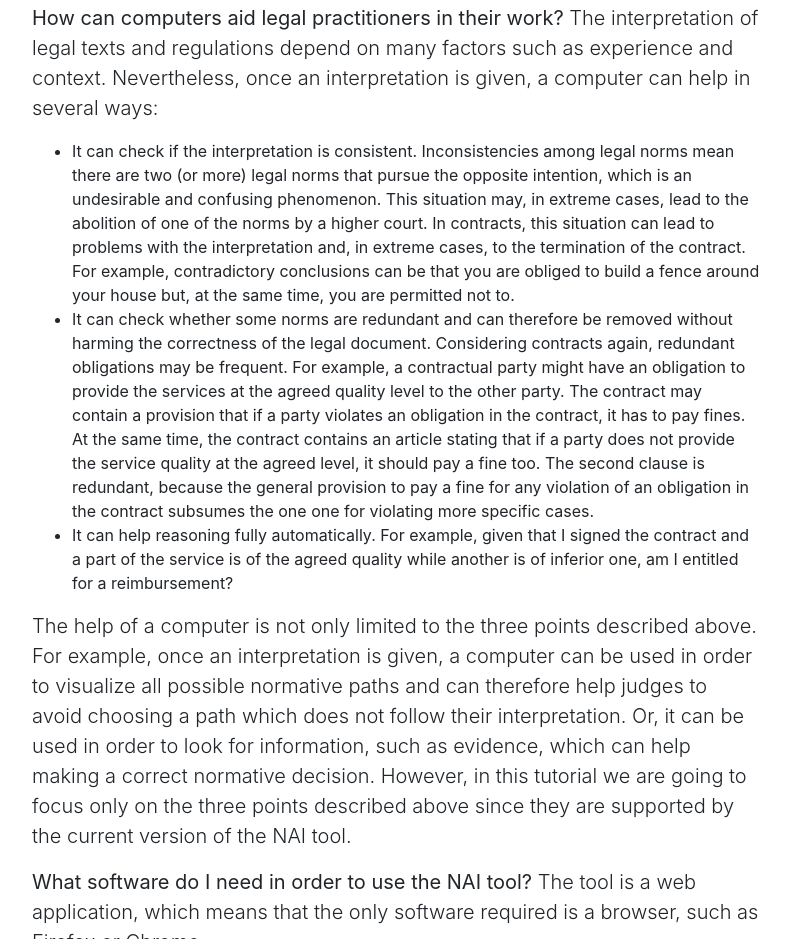
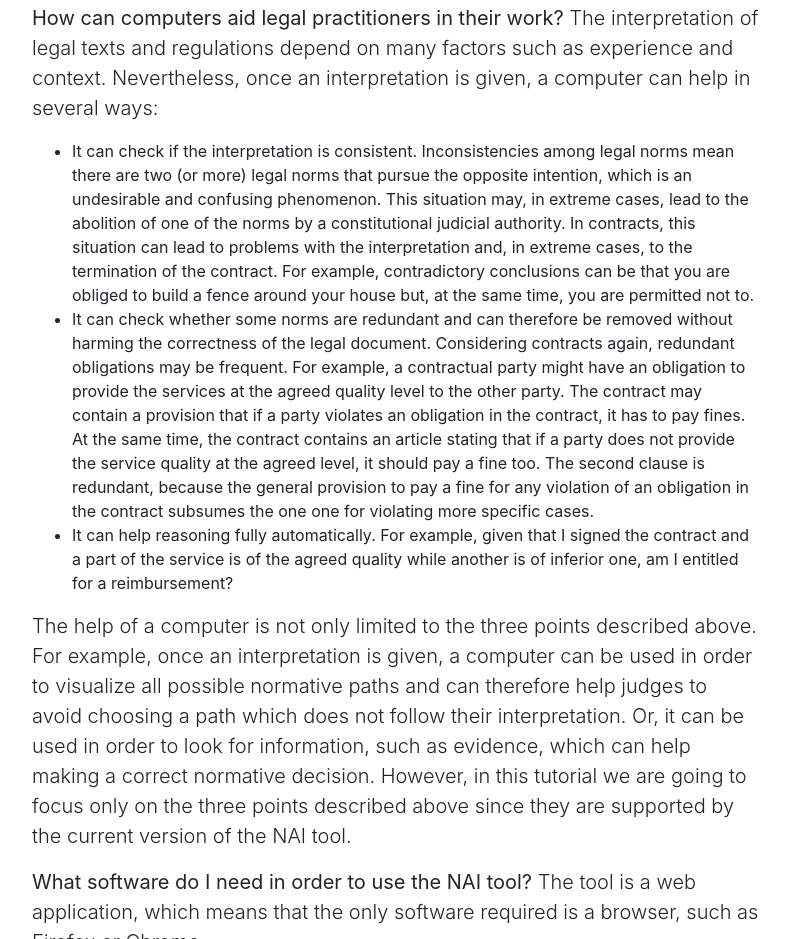
Before and after one commit to normativeai/tutorial, a plain HTML site: page index.html in a window 1280 px wide. Shown: the part 826-1765 px from the top of the page, without its empty margins (243-1033 px from the left). Drawn offline with Linux system fonts and the light colour scheme.

Commit message:
small change

```diff
--- a/index.html
+++ b/index.html
@@ -75,7 +75,7 @@
             <li>It can check if the interpretation is consistent.
              Inconsistencies among legal norms mean there are two (or more) legal norms that pursue the opposite intention,
              which is an undesirable and confusing phenomenon. This situation may, in extreme cases,
-             lead to the abolition of one of the norms by a higher court.
+             lead to the abolition of one of the norms by a constitutional judicial authority.
              In contracts, this situation can lead to problems with the interpretation and, in extreme cases,
              to the termination of the contract.
             For example, contradictory conclusions can be that you are obliged to build a fence around your house but, at the same time, you are permitted not to.</li>
```
